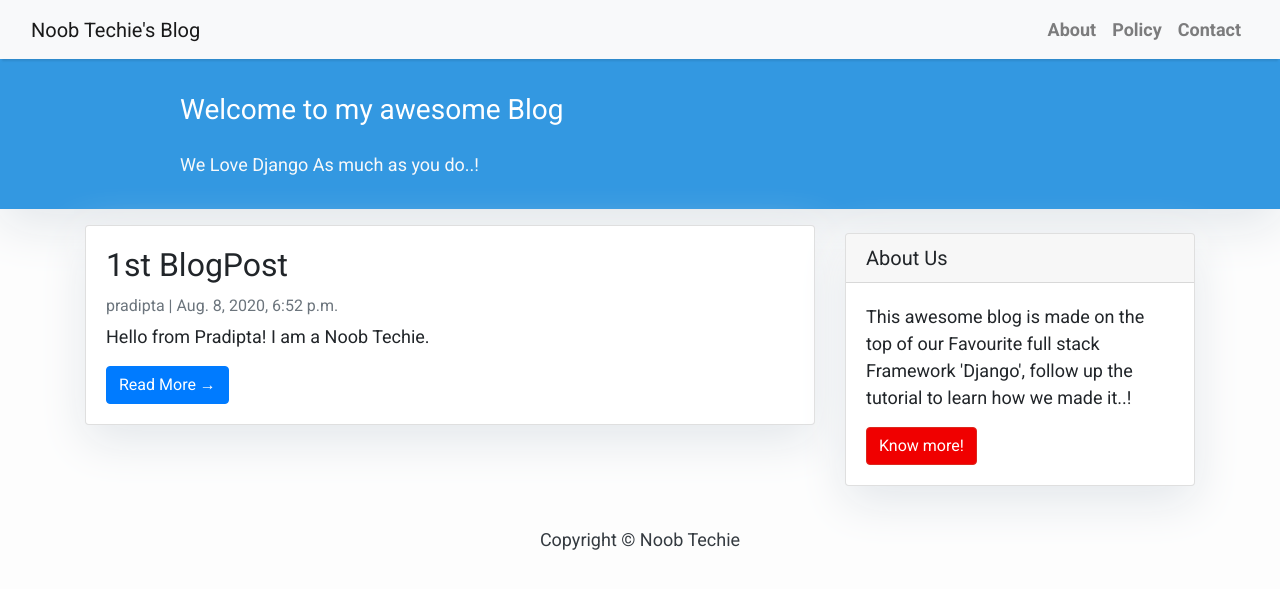
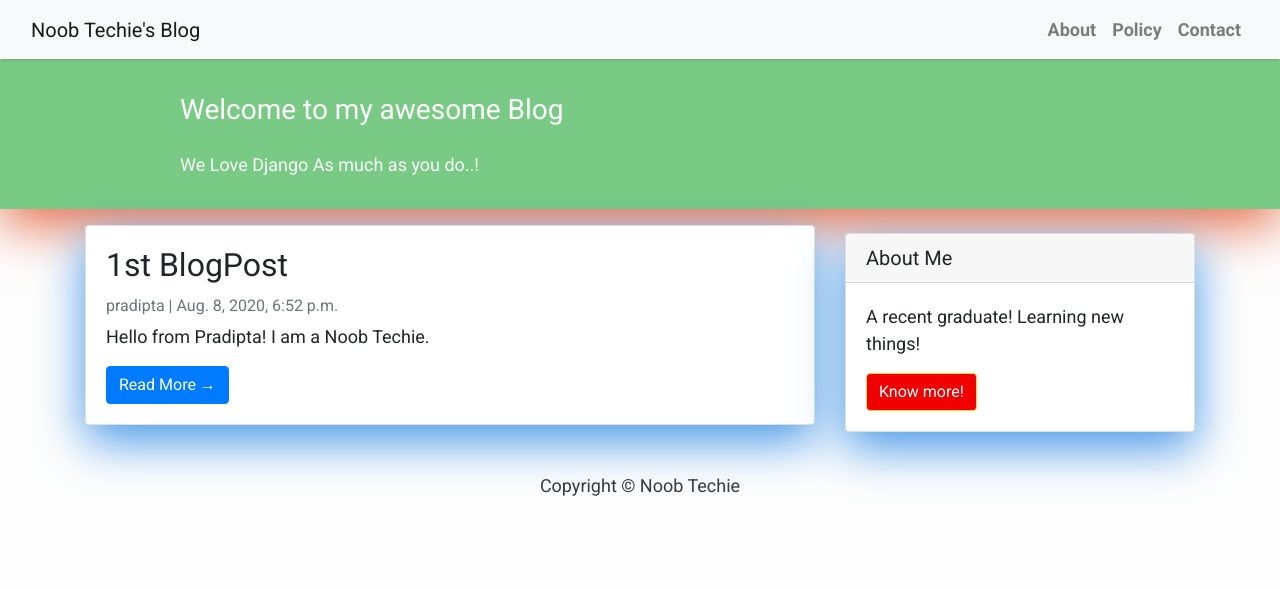
Before and after one commit to Pradipta234/Blog_Website, a Django app: page / in a window 1280 px wide. Shown: the top 589 px of the page. Run offline with Django 3.2, Linux system fonts and the light colour scheme; data comes from the database, SQL or seed files in the repository; some libraries are stand-ins or nearby versions.

Commit message:
Layouts changed

```diff
--- a/templates/base.html
+++ b/templates/base.html
@@ -15,7 +15,7 @@
             body {
             font-family: "Roboto", sans-serif;
             font-size: 17px;
-            background-color: #fdfdfd;
+            background-color: #acd5e7;
         }
         .shadow {
             box-shadow: 0 4px 2px -2px rgba(0, 0, 0, 0.1);
@@ -23,13 +23,13 @@
         .btn-danger {
             color: #fff;
             background-color: #f00000;
-            border-color: #dc281e;
+            border-color: #e7d749;
         }
         .masthead {
-            background: #3398E1;
+            background: #79ca84;
             height: auto;
             padding-bottom: 15px;
-            box-shadow: 0 16px 48px #E3E7EB;
+            box-shadow: 0 16px 48px #e46f4c;
             padding-top: 10px;
         }
     </style>
--- a/templates/sidebar.html
+++ b/templates/sidebar.html
@@ -2,7 +2,7 @@
 
 <style>
         .card{
-            box-shadow: 0 16px 48px #E3E7EB;
+            box-shadow: 0 16px 48px #4496e7;
         }
 
 </style>
@@ -10,9 +10,9 @@
 <!-- Sidebar Widgets Column -->
 <div class="col-md-4 float-right ">
 <div class="card my-4">
-        <h5 class="card-header">About Us</h5>
+        <h5 class="card-header">About Me</h5>
     <div class="card-body">
-        <p class="card-text"> This awesome blog is made on the top of our Favourite full stack Framework 'Django', follow up the tutorial to learn how we made it..!</p>
+        <p class="card-text"> A recent graduate! Learning new things!</p>
         <a href="#"
            class="btn btn-danger">Know more!</a>
     </div>
```
